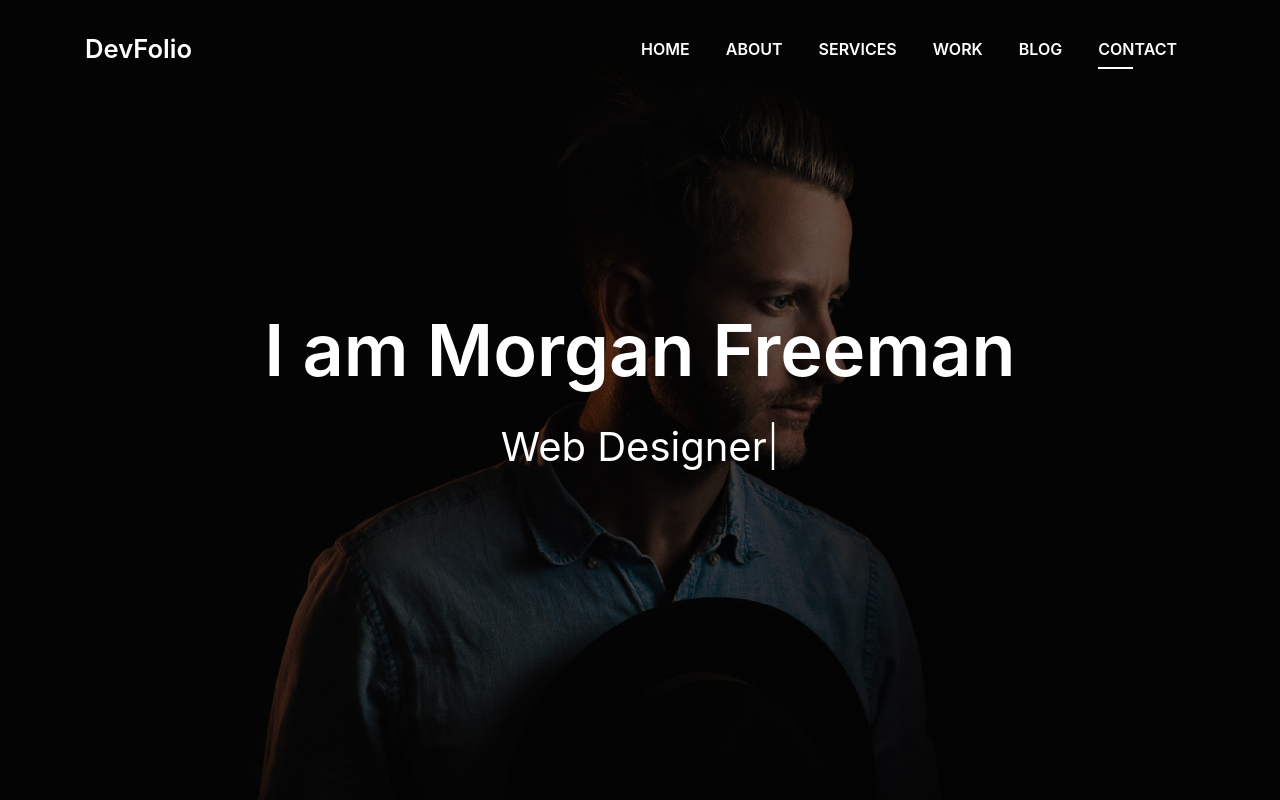
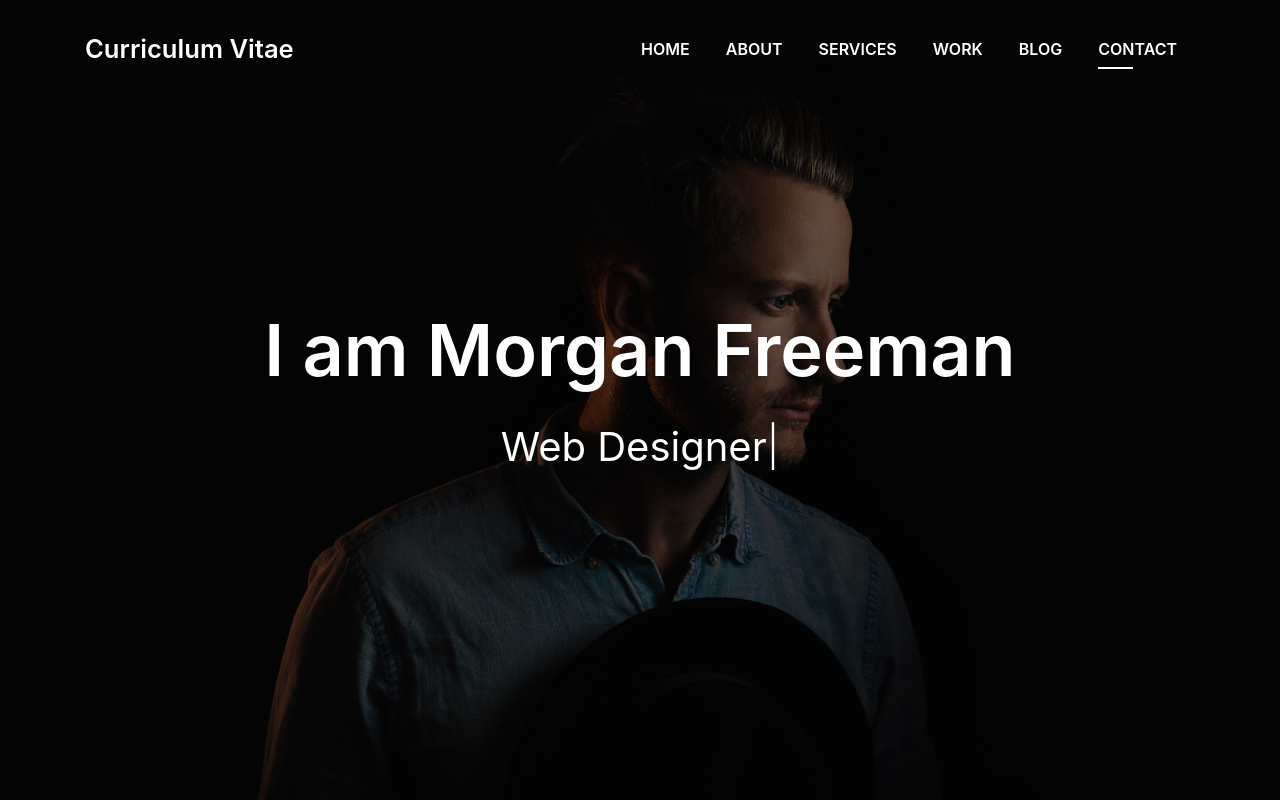
Before and after one commit to yugaekapratama/Curriculum-Vitae, a plain HTML site: page index.html in a window 1280 px wide. Shown: the top 800 px of the page. Drawn offline with Linux system fonts and the light colour scheme; animation ran at ten frames a second; files whose address does not match are found by name.

Commit message:
Update index.html

```diff
--- a/index.html
+++ b/index.html
@@ -37,7 +37,7 @@
   <!--/ Nav Star /-->
   <nav class="navbar navbar-b navbar-trans navbar-expand-md fixed-top" id="mainNav">
     <div class="container">
-      <a class="navbar-brand js-scroll" href="#page-top">DevFolio</a>
+      <a class="navbar-brand js-scroll" href="#page-top">Curriculum Vitae</a>
       <button class="navbar-toggler collapsed" type="button" data-toggle="collapse" data-target="#navbarDefault"
         aria-controls="navbarDefault" aria-expanded="false" aria-label="Toggle navigation">
         <span></span>
```
